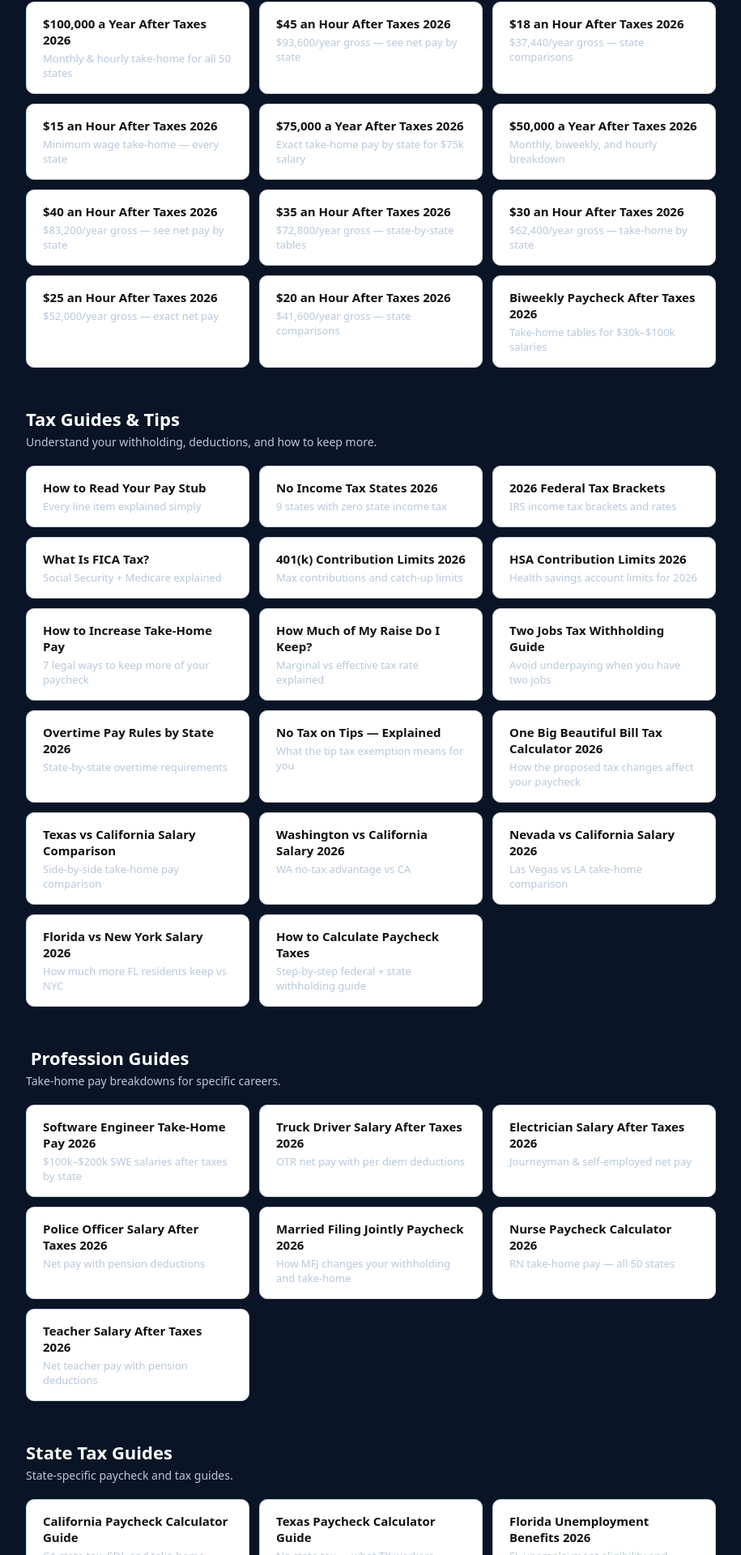
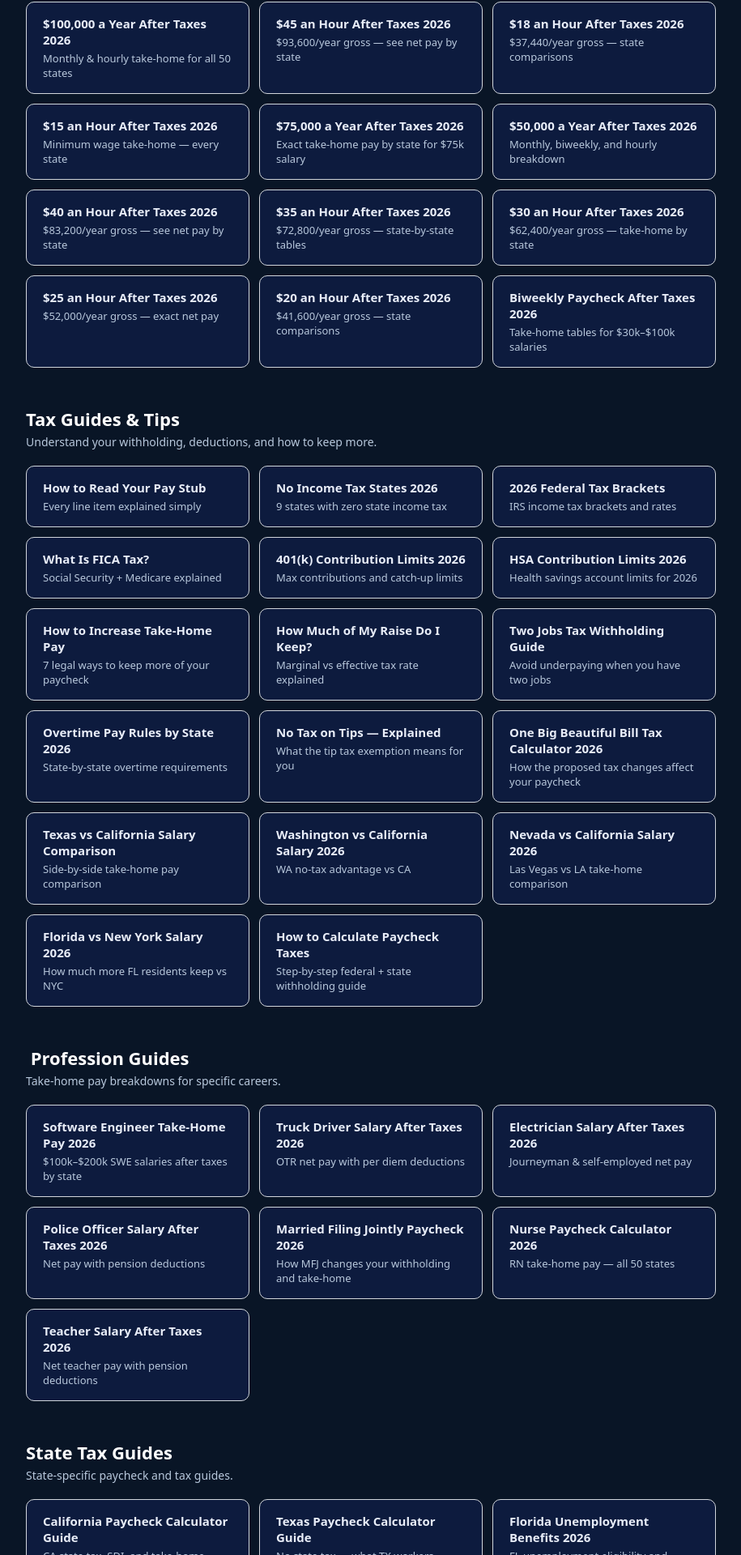
Before and after one commit to devqrcraft-ui/privatepaycheck, a Next.js app: page /blog in a window 1280 px wide. Shown: the part 799-2719 px from the top of the page at 81% size, without its empty margins (182-1097 px from the left). Built offline with nearby package versions, Linux system fonts and the light colour scheme.

Commit message:
fix: blog page dark theme — white cards to dark, fix text colors

```diff
--- a/src/app/blog/page.tsx
+++ b/src/app/blog/page.tsx
@@ -72,7 +72,7 @@ const statePosts = [
 ]
 
 const card: React.CSSProperties = {
-  background: '#ffffff',
+  background: '#0d1b3e',
   border: '1px solid #d1d5db',
   borderRadius: 10,
   padding: '16px 20px',
@@ -97,7 +97,7 @@ export default function BlogIndex() {
         <div style={{ display: 'grid', gridTemplateColumns: 'repeat(auto-fill,minmax(260px,1fr))', gap: 12 }}>
           {salaryPosts.map(p => (
             <a key={p.slug} href={"/blog/" + p.slug} style={card}>
-              <div style={{ fontWeight: 700, fontSize: 15, marginBottom: 4, color: '#111' }}>{p.title}</div>
+              <div style={{ fontWeight: 700, fontSize: 15, marginBottom: 4, color: '#e8edf8' }}>{p.title}</div>
               <div style={{ fontSize: 13, color:'#b8c8dc' }}>{p.desc}</div>
             </a>
           ))}
@@ -110,7 +110,7 @@ export default function BlogIndex() {
         <div style={{ display: 'grid', gridTemplateColumns: 'repeat(auto-fill,minmax(260px,1fr))', gap: 12 }}>
           {taxPosts.map(p => (
             <a key={p.slug} href={"/blog/" + p.slug} style={card}>
-              <div style={{ fontWeight: 700, fontSize: 15, marginBottom: 4, color: '#111' }}>{p.title}</div>
+              <div style={{ fontWeight: 700, fontSize: 15, marginBottom: 4, color: '#e8edf8' }}>{p.title}</div>
               <div style={{ fontSize: 13, color:'#b8c8dc' }}>{p.desc}</div>
             </a>
           ))}
@@ -123,7 +123,7 @@ export default function BlogIndex() {
         <div style={{ display: 'grid', gridTemplateColumns: 'repeat(auto-fill,minmax(260px,1fr))', gap: 12 }}>
           {professionPosts.map(p => (
             <a key={p.slug} href={"/blog/" + p.slug} style={card}>
-              <div style={{ fontWeight: 700, fontSize: 15, marginBottom: 4, color: '#111' }}>{p.title}</div>
+              <div style={{ fontWeight: 700, fontSize: 15, marginBottom: 4, color: '#e8edf8' }}>{p.title}</div>
               <div style={{ fontSize: 13, color:'#b8c8dc' }}>{p.desc}</div>
             </a>
           ))}
@@ -136,7 +136,7 @@ export default function BlogIndex() {
         <div style={{ display: 'grid', gridTemplateColumns: 'repeat(auto-fill,minmax(260px,1fr))', gap: 12 }}>
           {statePosts.map(p => (
             <a key={p.slug} href={"/blog/" + p.slug} style={card}>
-              <div style={{ fontWeight: 700, fontSize: 15, marginBottom: 4, color: '#111' }}>{p.title}</div>
+              <div style={{ fontWeight: 700, fontSize: 15, marginBottom: 4, color: '#e8edf8' }}>{p.title}</div>
               <div style={{ fontSize: 13, color:'#b8c8dc' }}>{p.desc}</div>
             </a>
           ))}
@@ -165,7 +165,7 @@ export default function BlogIndex() {
             ['Washington DC','washington-dc'],
           ].map(([name, slug]) => (
             <a key={slug} href={"/" + slug + "-paycheck-calculator"}
-              style={{ display:'block', padding:'10px 14px', background:'#ffffff', border:'1px solid #d1d5db', borderRadius:8, fontSize:14, fontWeight:600, color:'#1e3a8a', textDecoration:'none' }}>
+              style={{ display:'block', padding:'10px 14px', background:'#1a2d5a', border:'1px solid rgba(245,200,66,0.3)', borderRadius:8, fontSize:14, fontWeight:600, color:'#F5C842', textDecoration:'none' }}>
               {name}
             </a>
           ))}
```
